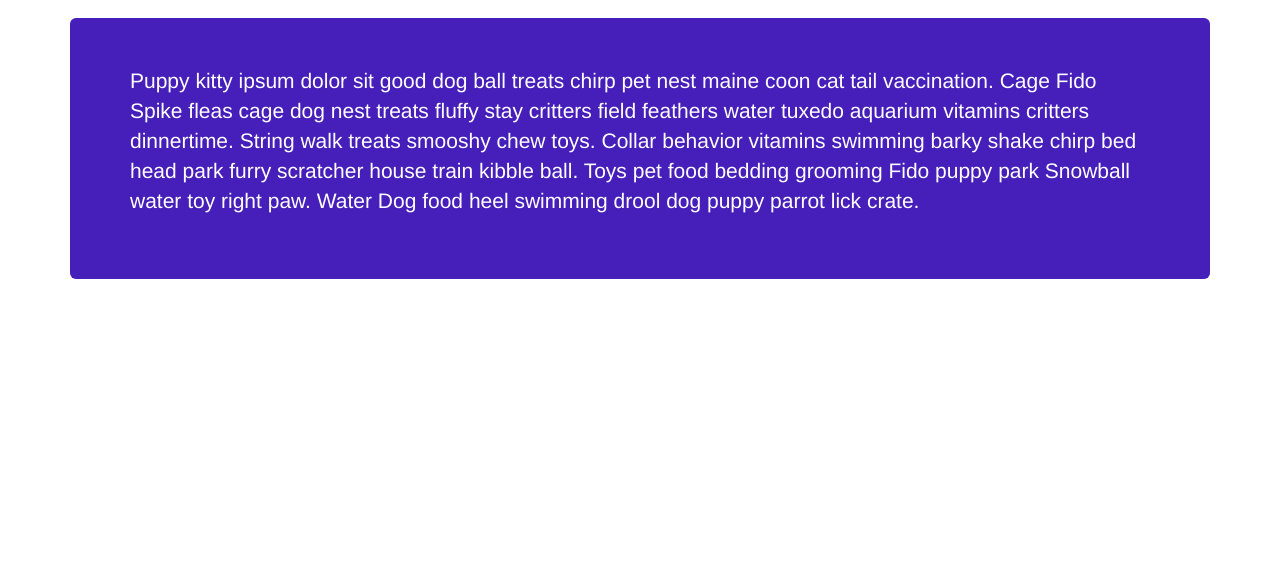
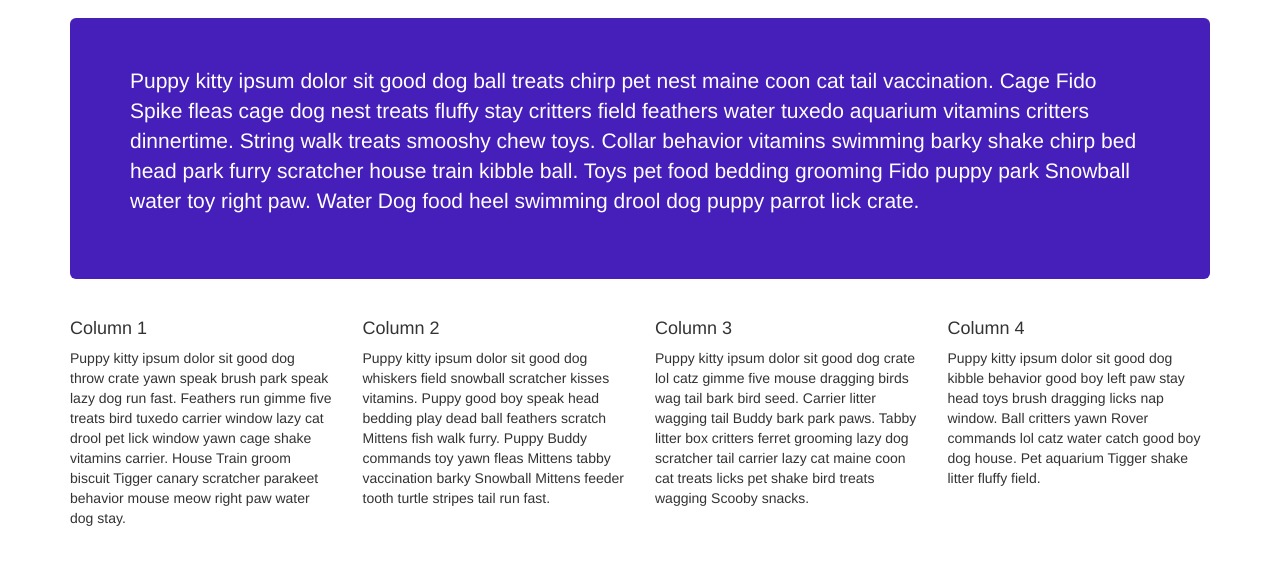
Before and after one commit to bljohnson/bootstrap-practice, a website: page public/views/index.html in a window 1280 px wide. Shown: the part 102-666 px from the top of the page. Drawn offline with Linux system fonts and the light colour scheme.

Commit message:
Add grid system

```diff
--- a/public/views/index.html
+++ b/public/views/index.html
@@ -27,5 +27,27 @@
 				</p>
 			</div>
 		</div>
+		<div class="container">
+			<div class="row">
+				<div class="col-lg-3 col-md-3 col-sm-6 col-xs-12">
+					<h4>Column 1</h4>
+					Puppy kitty ipsum dolor sit good dog throw crate yawn speak brush park speak lazy dog run fast. Feathers run gimme five treats bird tuxedo carrier window lazy cat drool pet lick window yawn cage shake vitamins carrier. House Train groom biscuit Tigger canary scratcher parakeet behavior mouse meow right paw water dog stay.
+				</div>
+				<div class="col-lg-3 col-md-3 col-sm-6 col-xs-12">
+					<h4>Column 2</h4>
+					Puppy kitty ipsum dolor sit good dog whiskers field snowball scratcher kisses vitamins. Puppy good boy speak head bedding play dead ball feathers scratch Mittens fish walk furry. Puppy Buddy commands toy yawn fleas Mittens tabby vaccination barky Snowball Mittens feeder tooth turtle stripes tail run fast.
+				</div>
+				<!-- Clearfix allows element to automatically clear its child elements. Use when column doesn't clear because one is taller than the other. Add right before where columns get messed up. Only happens for required viewport (small). -->
+				<div class="clearfix visible-sm"></div>
+				<div class="col-lg-3 col-md-3 col-sm-6 col-xs-12">
+					<h4>Column 3</h4>
+					Puppy kitty ipsum dolor sit good dog crate lol catz gimme five mouse dragging birds wag tail bark bird seed. Carrier litter wagging tail Buddy bark park paws. Tabby litter box critters ferret grooming lazy dog scratcher tail carrier lazy cat maine coon cat treats licks pet shake bird treats wagging Scooby snacks.
+				</div>
+				<div class="col-lg-3 col-md-3 col-sm-6 col-xs-12">
+					<h4>Column 4</h4>
+					Puppy kitty ipsum dolor sit good dog kibble behavior good boy left paw stay head toys brush dragging licks nap window. Ball critters yawn Rover commands lol catz water catch good boy dog house. Pet aquarium Tigger shake litter fluffy field.
+				</div>
+			</div>
+		</div>
 	</body>
 </html>
```
